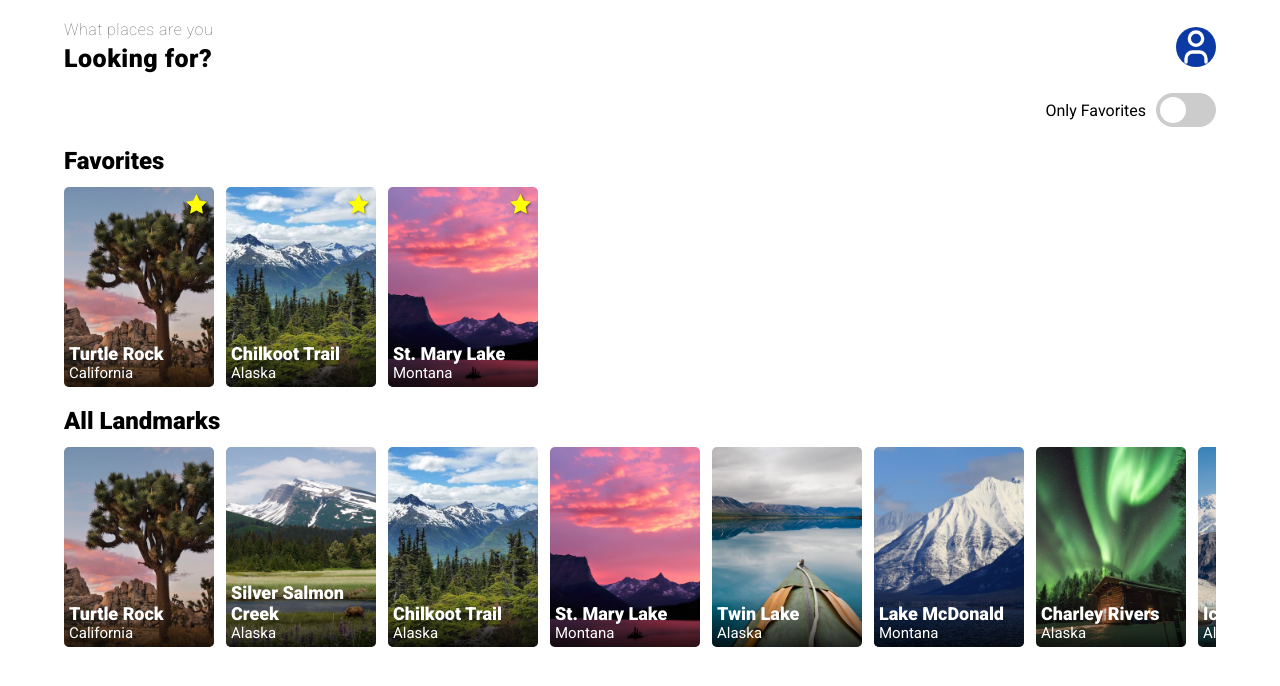
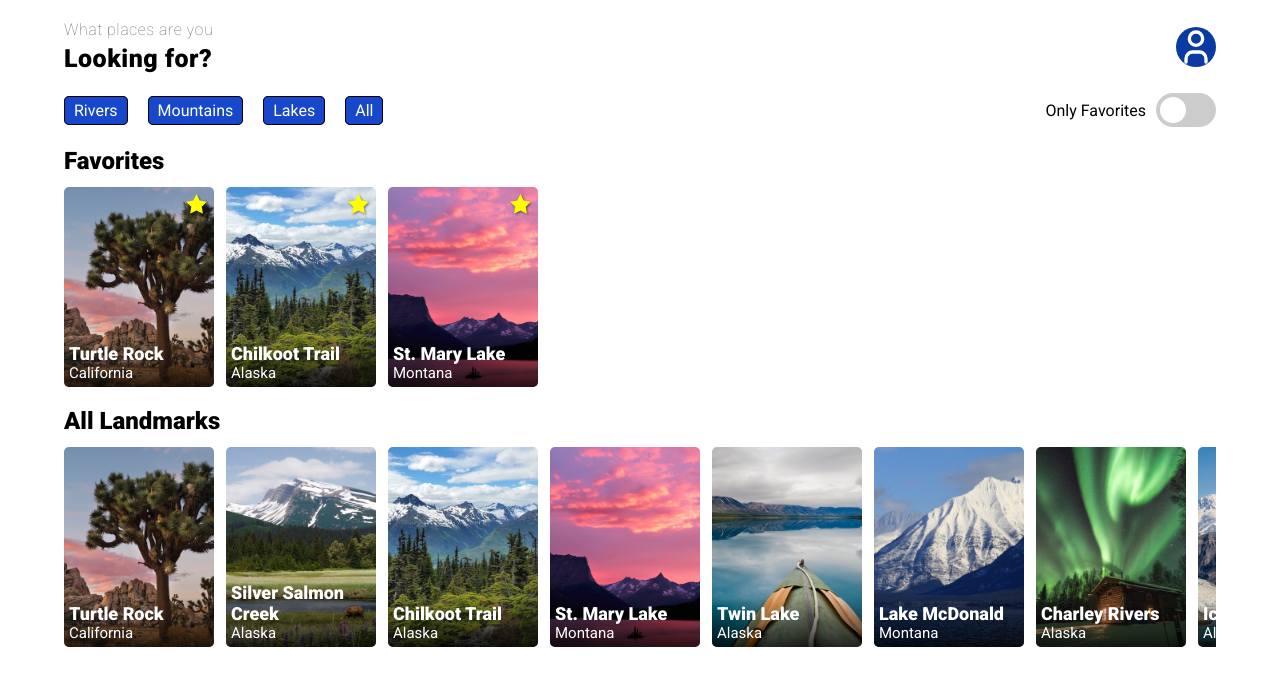
Before and after one commit to VictorTamayoBriones/landmarks-react, a React (Vite) app: page / in a window 1280 px wide. Shown: the top 686 px of the page. Built offline with nearby package versions, Linux system fonts and the light colour scheme.

Commit message:
categories

```diff
--- /dev/null
+++ b/src/components/Categories/index.jsx
@@ -0,0 +1,29 @@
+import { ButtonCategory, ListCategories } from "./style"
+import { useContext } from "react"
+import { ContextCategories } from "../../context/categories"
+
+export const Categories = () =>{
+
+    const {setCategory}=useContext(ContextCategories)
+
+    return(
+        <ListCategories>
+            <ButtonCategory onClick={()=>setCategory('Rivers')} >
+                <button>Rivers</button>
+                <div className="overlay"></div>
+            </ButtonCategory>
+            <ButtonCategory onClick={()=>setCategory('Mountains')} >
+                <button>Mountains</button>
+                <div className="overlay"></div>
+            </ButtonCategory>
+            <ButtonCategory onClick={()=>setCategory('Lakes')} >
+                <button>Lakes</button>
+                <div className="overlay"></div>
+            </ButtonCategory>
+            <ButtonCategory onClick={()=>setCategory('')} >
+                <button>All</button>
+                <div className="overlay"></div>
+            </ButtonCategory>
+        </ListCategories>
+    )
+}
--- /dev/null
+++ b/src/components/Categories/style.jsx
@@ -0,0 +1,43 @@
+import styled from 'styled-components';
+
+export const ListCategories = styled.div`
+    width: max-content;
+    display: flex;
+    gap: 20px;
+`;
+
+export const ButtonCategory = styled.div`
+    position: relative;
+
+    button{
+        background: #1748cc;
+        color: #fff;
+        padding: 5px 10px;
+        font-size: 16px;
+        border: none;
+        border-radius: 5px;
+        cursor: pointer;
+        transition: .5s ease-in-out all;
+    }
+
+    .overlay{
+        width: 100%;
+        height: 100%;
+        border-radius: 5px;
+        border: solid 1px #000;
+        position: absolute;
+        top: 0;
+        pointer-events: none;
+        cursor: pointer;
+        transition: .3s ease-in-out all;
+    }
+
+    &:hover{
+        .overlay{
+            transform: translateX(-3px) translateY(-3px);
+        }
+        button{
+            box-shadow: 3px 3px 1px #000000;
+        }
+    }
+`;
--- a/src/components/LandmarkList/index.jsx
+++ b/src/components/LandmarkList/index.jsx
@@ -5,11 +5,10 @@ import starIcon from '../../assets/images/star.svg';
 import { useLoadImage } from "../../hooks/useLoadIMage";
 import { useNavigate } from "react-router-dom";
 
-export const LandmarkList = ({title="All Landmarks"}) =>{
+export const LandmarkList = ({title="All Landmarks", category}) =>{
 
     const loadImage  = useLoadImage();
     const navigate = useNavigate()
-
     const handleClick = (id) => navigate(`/landmark${id}`)
 
     return(
@@ -18,7 +17,8 @@ export const LandmarkList = ({title="All Landmarks"}) =>{
             <Cards>
                 {
                     title === 'Favorites' ?
-                    data.filter( landmark => landmark.isFavorite === true).map((favorite)=>{
+                        category === '' ?
+                            data.filter( landmark => landmark.isFavorite === true ).map((favorite)=>{
                                 return(
                                     <CardPreview key={ favorite.id } favorite={true} onClick={ ()=>handleClick(favorite.id) } >
                                         <img src={ loadImage(favorite.imageName) } alt={`Picture of ${favorite.name} from Apple`}/>
@@ -31,6 +31,20 @@ export const LandmarkList = ({title="All Landmarks"}) =>{
                                 )
                             })
                         :
+                            data.filter( landmark => landmark.isFavorite === true && landmark.category === category ).map((favorite)=>{
+                                return(
+                                    <CardPreview key={ favorite.id } favorite={true} onClick={ ()=>handleClick(favorite.id) } >
+                                        <img src={ loadImage(favorite.imageName) } alt={`Picture of ${favorite.name} from Apple`}/>
+                                        <div className="text">
+                                            <h3>{ favorite.name }</h3>
+                                            <p>{ favorite.state }</p>
+                                        </div>
+                                        <img src={ starIcon } className="favorite-icon" />
+                                    </CardPreview>
+                                )
+                            })
+                    :
+                    category === '' ?
                         data.map( landmark =>{
                             return(
                                 <CardPreview key={ landmark.id } onClick={ ()=>handleClick(landmark.id) } >
@@ -42,6 +56,18 @@ export const LandmarkList = ({title="All Landmarks"}) =>{
                                 </CardPreview>
                             )
                         })
+                    :
+                        data.filter( landmark => landmark.category === category ).map(landmarkFilter => {
+                            return(
+                                <CardPreview key={ landmarkFilter.id } onClick={ ()=>handleClick(landmarkFilter.id) } >
+                                    <img src={ loadImage(landmarkFilter.imageName) } alt={`Picture of ${landmarkFilter.name} from Apple`}/>
+                                    <div className="text">
+                                        <h3>{ landmarkFilter.name }</h3>
+                                        <p>{ landmarkFilter.state }</p>
+                                    </div>
+                                </CardPreview>
+                            )
+                        })
                 }
             </Cards>
         </List>
--- a/src/components/LandmarkList/style.jsx
+++ b/src/components/LandmarkList/style.jsx
@@ -7,7 +7,9 @@ export const List = styled.div`
     overflow: scroll;
     position: relative;
     h2{
-        position: fixed;
+        position: absolute;
+        top: 0;
+        left: 0;
     }
 `;
 
--- a/src/components/SwicthToFavorites/style.jsx
+++ b/src/components/SwicthToFavorites/style.jsx
@@ -1,11 +1,9 @@
 import styled from 'styled-components';
 
 export const Switch = styled.div`
-    width: 90%;
-    margin: auto;
+    width: max-content;
     display: flex;
     align-items: center;
-    justify-content: flex-end;
     gap: 10px;
     /* The switch - the box around the slider */
     .switch {
@@ -69,4 +67,8 @@ export const Switch = styled.div`
     .slider.round:before {
       border-radius: 50%;
     }
+
+    @media(max-width: 550px){
+      flex-direction: row-reverse;
+    }
 `;
--- /dev/null
+++ b/src/context/categories.jsx
@@ -0,0 +1,14 @@
+import React, { useState } from "react";
+
+export const ContextCategories = React.createContext();
+
+export const ProviderCategories = ({children})=>{
+
+    const[category, setCategory]=useState('')
+
+    return(
+        <ContextCategories.Provider value={{category, setCategory}} >
+            {children}
+        </ContextCategories.Provider>
+    )
+}
--- a/src/main.jsx
+++ b/src/main.jsx
@@ -4,13 +4,16 @@ import {App} from './App'
 import './index.css'
 import { BrowserRouter } from 'react-router-dom';
 import { ProviderOnlyFavorites } from './context/onlyFavorites';
+import { ProviderCategories } from './context/categories';
 
 ReactDOM.createRoot(document.getElementById('root')).render(
   <React.StrictMode>
     <BrowserRouter>
-      <ProviderOnlyFavorites>
-        <App />
-      </ProviderOnlyFavorites>
+      <ProviderCategories>
+        <ProviderOnlyFavorites>
+          <App />
+        </ProviderOnlyFavorites>
+      </ProviderCategories>
     </BrowserRouter>
   </React.StrictMode>
 )
--- a/src/views/Home/index.jsx
+++ b/src/views/Home/index.jsx
@@ -1,21 +1,28 @@
-import { LandmarkList } from "../../components/LandmarkList"
-import { SwicthToFavorites } from "../../components/SwicthToFavorites"
-import { useContext } from "react"
-import { ContextOnlyFavorites } from "../../context/onlyFavorites"
+import { LandmarkList } from "../../components/LandmarkList";
+import { SwicthToFavorites } from "../../components/SwicthToFavorites";
+import { useContext } from "react";
+import { ContextOnlyFavorites } from "../../context/onlyFavorites";
+import { ContextCategories } from "../../context/categories"
+import { Categories } from "../../components/Categories";
+import { Actions } from "./style";
 
 export const Home = () =>{
 
     const { onlyFavorites } = useContext(ContextOnlyFavorites);
+    const { category } = useContext(ContextCategories)
 
     return(
         <>
-            <SwicthToFavorites/>
+            <Actions>
+                <Categories/>
+                <SwicthToFavorites/>
+            </Actions>
             {
-                onlyFavorites ? <LandmarkList title="Favorites" />
+                onlyFavorites ? <LandmarkList title="Favorites" category={ category } />
                 :
                 <>
-                    <LandmarkList title="Favorites" />
-                    <LandmarkList/>
+                    <LandmarkList title="Favorites" category={ category } />
+                    <LandmarkList category={ category } />
                 </>
             }
         </>
--- /dev/null
+++ b/src/views/Home/style.jsx
@@ -0,0 +1,15 @@
+import styled from 'styled-components';
+
+export const Actions = styled.div`
+    width: 90%;
+    margin: auto;
+    display: flex;
+    justify-content: space-between;
+    align-items: center;
+
+    @media(max-width: 550px){
+        flex-direction: column;
+        align-items: flex-start;
+        gap: 20px;
+    }
+`;
```
Lines whose indentation alone changed are shown as unchanged.
